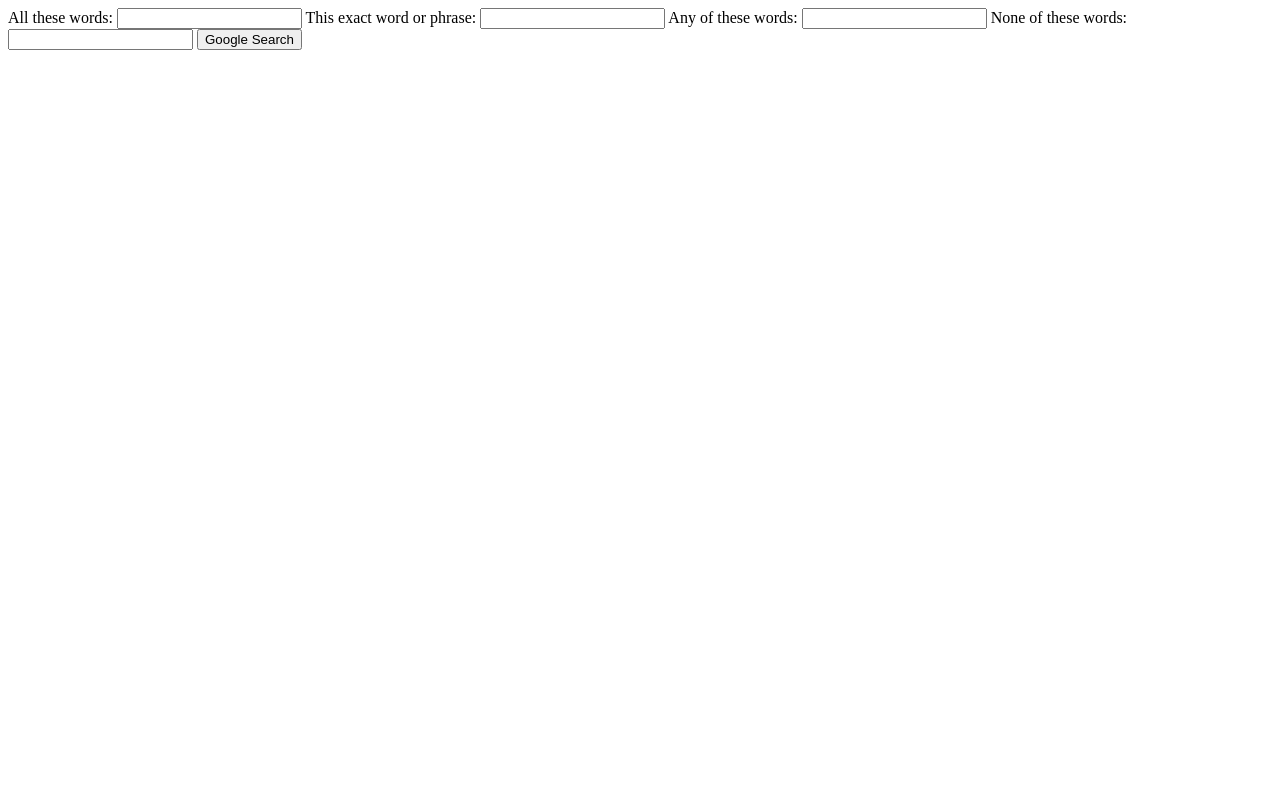
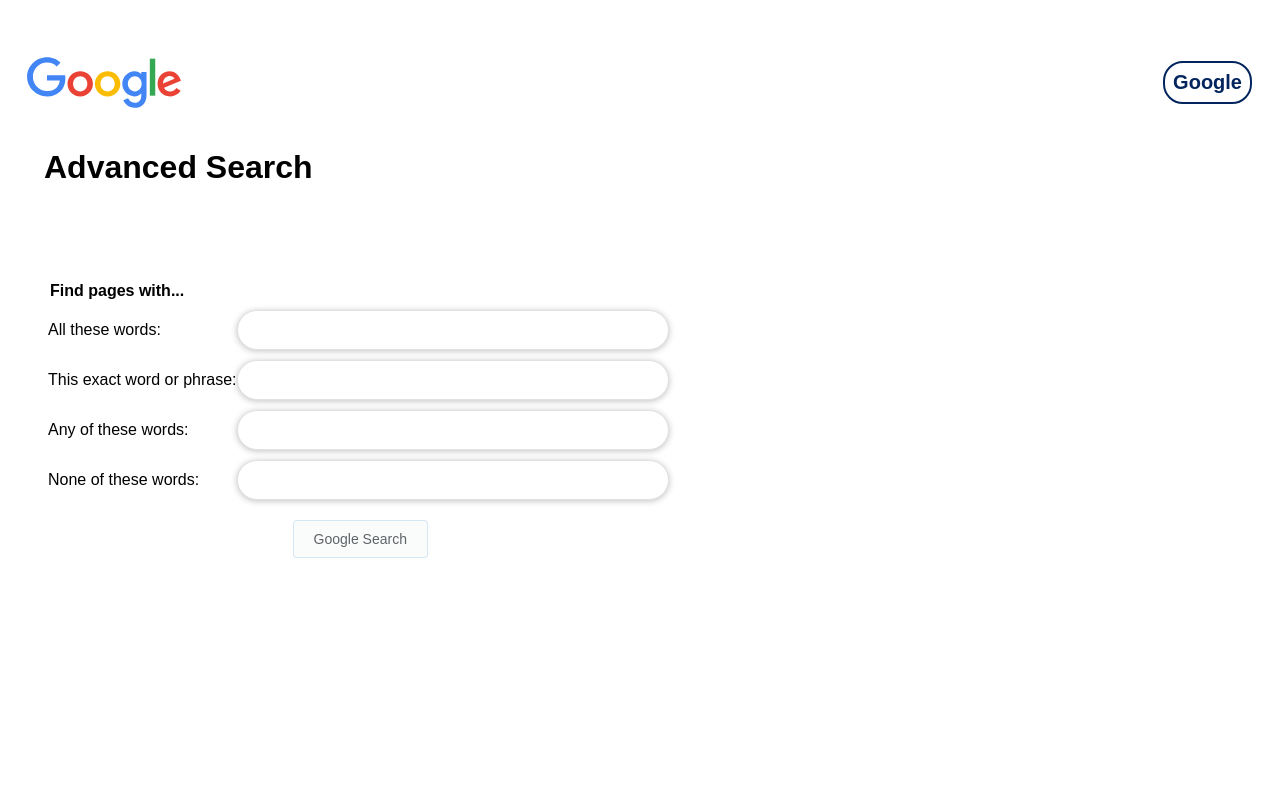
Before and after one commit to sandovaldavid/project-01-search, a plain HTML site: page google/google-advance/index.html in a window 1280 px wide. Drawn offline with Linux system fonts and the light colour scheme.

Commit message:
finished project0

```diff
--- a/google/google-advance/index.html
+++ b/google/google-advance/index.html
@@ -6,9 +6,19 @@
           content="width=device-width, user-scalable=no, initial-scale=1.0, maximum-scale=1.0, minimum-scale=1.0">
     <meta http-equiv="X-UA-Compatible" content="ie=edge">
     <title>Google Advance</title>
+    <link rel="stylesheet" href="/google/styles/index.css">
 </head>
 <body>
-<form action="https://google.com/search">
+    <header>
+        <div class="nav-adv">
+            <img src="/google/google-logo.svg" alt="Google Logo" class="logo_2">
+            <a href="/google/index.html"><h4>Google</h4></a>
+        </div>
+        <h1>Advanced Search</h1>
+    </header>
+    <div class="div-adv">
+        <form class="form-adv" action="https://google.com/search">
+            <legend>Find pages with...</legend>
             <label for="allWords">All these words:
                 <input id="allWords" type="text" name="as_q">
             </label>
@@ -23,5 +33,7 @@
             </label>
             <input type="submit" value="Google Search">
         </form>
+    </div>
+
 </body>
 </html>
--- /dev/null
+++ b/google/styles/index.css
@@ -0,0 +1,177 @@
+body {
+    margin: 0;
+    padding: 0;
+    font-family: Arial, sans-serif;
+    display: flex;
+    flex-direction: column;
+    align-items: center;
+    justify-content: center;
+    background-color: #ffffff;
+    height: 100vh;
+}
+
+header {
+    box-sizing: border-box;
+    padding: 1rem;
+    width: 100%;
+    display: block;
+    margin-bottom: 20px;
+    text-align: right;
+    margin-right: 1.5rem;
+}
+
+header > div {
+    box-sizing: border-box;
+    display: flex;
+    justify-content: right;
+    gap: 2rem;
+    align-items: center;
+}
+.nav-adv{
+    box-sizing: border-box;
+    display: flex;
+    justify-content: space-between;
+    gap: 2rem;
+    align-items: center;
+}
+
+header > h1{
+    margin: 0;
+    text-align: left;
+    margin-left: 2.5rem;
+}
+
+header > div > a {
+    box-sizing: border-box;
+    text-decoration: none;
+    color: #03255e;
+    font-size: 20px;
+    font-weight: bold;
+    border: #03255e 2px solid;
+    padding: 0.5rem;
+    border-radius: 20px;
+    transition: color 0.4s ease-in-out;
+}
+
+header > div > a:hover {
+    background-color: #03255e;
+    color: #ffffff;
+    transform: scale(1.05);
+}
+
+header > div > a > h4 {
+    margin: 0;
+    padding: 0;
+}
+
+body > div {
+    display: flex;
+    flex-direction: column;
+    height: 80vh;
+    align-items: center;
+    margin-top: 2.5rem;
+    width: 100%;
+}
+
+.logo {
+    width: 472px;
+    height: auto;
+}
+.logo_2{
+    width: 200px;
+    height: auto;
+}
+
+form {
+    display: flex;
+    flex-direction: column;
+    align-items: center;
+    margin-top: 20px;
+    justify-content: center;
+}
+
+input[type="text"] {
+    width: 500px;
+    padding: 10px 15px;
+    border: 1px solid #dfe1e5;
+    border-radius: 24px;
+    font-size: 16px;
+    outline: none;
+    box-shadow: 0 1px 6px rgba(32, 33, 36, 0.28);
+    transition: all 0.2s ease-in-out;
+}
+
+input[type="text"]:focus {
+    border-color: #4285f4;
+    box-shadow: 0 1px 6px rgba(66, 133, 244, 0.3);
+}
+
+form > div {
+    display: flex;
+    justify-content: center;
+    margin-top: 20px;
+}
+
+input[type="submit"] {
+    margin: 20px 5px 0;
+    padding: 10px 20px;
+    font-size: 14px;
+    color: #5f6368;
+    background-color: #f8f9fab4;
+    border: 1px solid #1172d428;
+    border-radius: 4px;
+    cursor: pointer;
+    transition: all 0.2s ease-in-out;
+}
+
+input[type="submit"]:hover {
+    border: 1px solid #dadce0;
+    background-color: #f8f9fa;
+    box-shadow: 0 1px 2px rgba(0, 0, 0, 0.1);
+}
+
+input[type="submit"]:focus {
+    outline: none;
+    border: 1px solid #4285f4;
+    box-shadow: 0 0 3px rgba(66, 133, 244, 0.3);
+}
+span{
+    color: #4487f6;
+    font: 16px / 16px Arial, sans-serif;
+    margin-top: 5px;
+    position: relative;
+    bottom: 90px;
+    right: 90px;
+    white-space: nowrap;
+}
+
+legend{
+    width: 100%;
+    font-weight: bold;
+}
+.div-adv{
+    display: flex;
+    align-content: flex-start;
+    flex-wrap: wrap;
+}
+.form-adv{
+    box-sizing: border-box;
+    display: flex;
+    flex-direction: column;
+    align-content: space-between;
+    flex-wrap: wrap;
+    margin-left: 3rem;
+}
+.form-adv > label{
+    width: 100%;
+    margin-top: 10px;
+    text-align: left;
+    display: flex;
+    justify-content: space-between;
+    align-self: start;
+    align-items: center;
+}
+.form-adv > label > input{
+    width: 400px;
+
+}
```
Also changed, not shown: google/google-images/index.html (+12 -0 lines), google/index.html (+17 -5 lines), google/google-logo.svg (added). Lines whose indentation alone changed are shown as unchanged.
